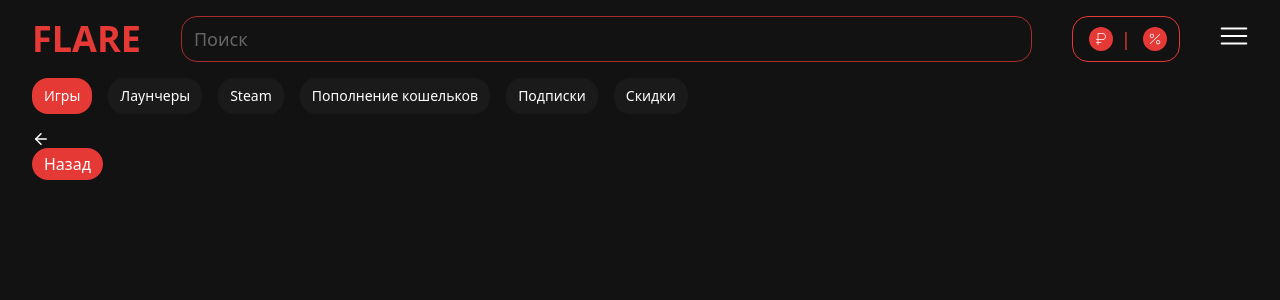
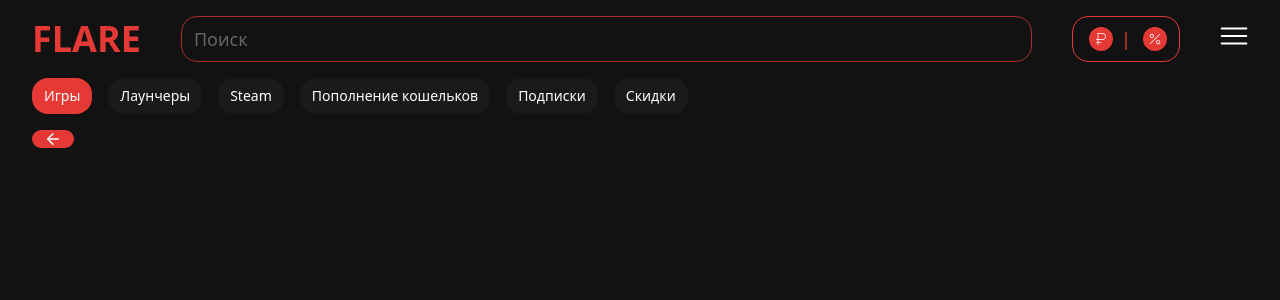
Before and after one commit to ob17oo/flare, a Next.js app: page /games/1 in a window 1280 px wide. Shown: the top 300 px of the page. Built offline with nearby package versions, Linux system fonts and the light colour scheme; no server answers; the database is empty.

Commit message:
smallFixGames

```diff
--- /dev/null
+++ b/src/app/(main)/games/[id]/page-content.tsx
@@ -0,0 +1,22 @@
+'use client'
+import { ProductsTypes } from "@/shared/types/product.types";
+import { ArrowLeft } from "lucide-react";
+import { useRouter } from "next/navigation";
+
+interface GameContentProps {
+    game: ProductsTypes
+}
+
+export default function GameContent({game}: GameContentProps){
+    const router = useRouter()
+    return (
+        <section className="flex flex-col gap-3">
+            <div>
+                <button onClick={() => router.back()} className="text-lg flex items-center justify-center bg-accent rounded-full px-3 cursor-pointer" type="button">
+                    <ArrowLeft size={18} color="white"/>
+                </button>
+            </div>
+            <h2 className="text-2xl font-bold">{game?.title}</h2>
+        </section>
+    )
+}
--- a/src/app/(main)/games/[id]/page.tsx
+++ b/src/app/(main)/games/[id]/page.tsx
@@ -1,6 +1,5 @@
 import { getGameById } from "@/shared/actions/products/games"
-import { ArrowLeft } from "lucide-react"
-
+import GameContent from "./page-content"
 interface GamePageProps {
     params: Promise<{
         id: string
@@ -11,15 +10,6 @@ export default async function GamePage({params}: GamePageProps){
     const game = await getGameById(id)
 
     return (
-        <section className="flex flex-col gap-3">
-            <div className="group transition-all duration-200 ease-in-out">
-                <ArrowLeft size={18} color="white"/>
-                <button className="flex items-center justify-center bg-accent rounded-full px-3 py-1" type="button">
-                    Назад
-                </button>
-
-            </div>
-            <h2 className="text-2xl font-bold">{game?.title}</h2>
-        </section>
+        <GameContent game={game!}/>
     )
 }
--- a/src/shared/components/ui/Hero-carousel-component.tsx
+++ b/src/shared/components/ui/Hero-carousel-component.tsx
@@ -53,7 +53,7 @@ export function HeroCarouselComponent({
                             <div className="absolute inset-35 left-30">
                                 <div className="flex flex-col gap-8">
                                     <div className="flex flex-col gap-4">
-                                        <h1 className="text-accent font-bold text-4xl">{item.title.toUpperCase()}</h1>
+                                        <h1 className="font-bold text-4xl">{item.title.toUpperCase()}</h1>
                                         <p className="text-lg text-justify w-[50%]">{item.description}</p>
                                     </div>
                                     <button className="text-lg px-4 py-2 border border-accent w-fit" onClick={() => router.push('/games')}>Подробнее</button>
--- a/src/shared/lib/prisma.ts
+++ b/src/shared/lib/prisma.ts
@@ -1,5 +1,6 @@
 import { PrismaClient } from "@prisma/client"
 import { PrismaPg } from "@prisma/adapter-pg"
+import { Pool } from "pg"
 
 const globalForPrisma = globalThis as unknown as {
     prisma: PrismaClient | undefined
@@ -11,7 +12,14 @@ if (!connectionString) {
     throw new Error('DATABASE_URL environment variable is not set')
 }
 
-const adapter = new PrismaPg({ connectionString })
+const pool = new Pool({
+    connectionString,
+    max: 10,
+    idleTimeoutMillis: 30000,
+    connectionTimeoutMillis: 2000
+})
+
+const adapter = new PrismaPg(pool)
 
 export const prisma = globalForPrisma.prisma ?? new PrismaClient({
     adapter,
```
